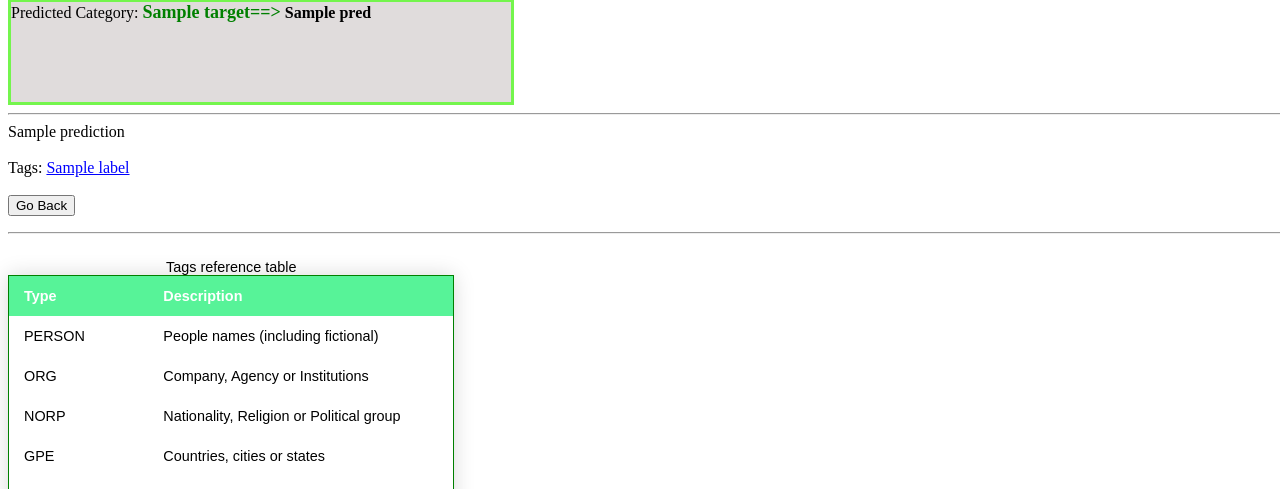
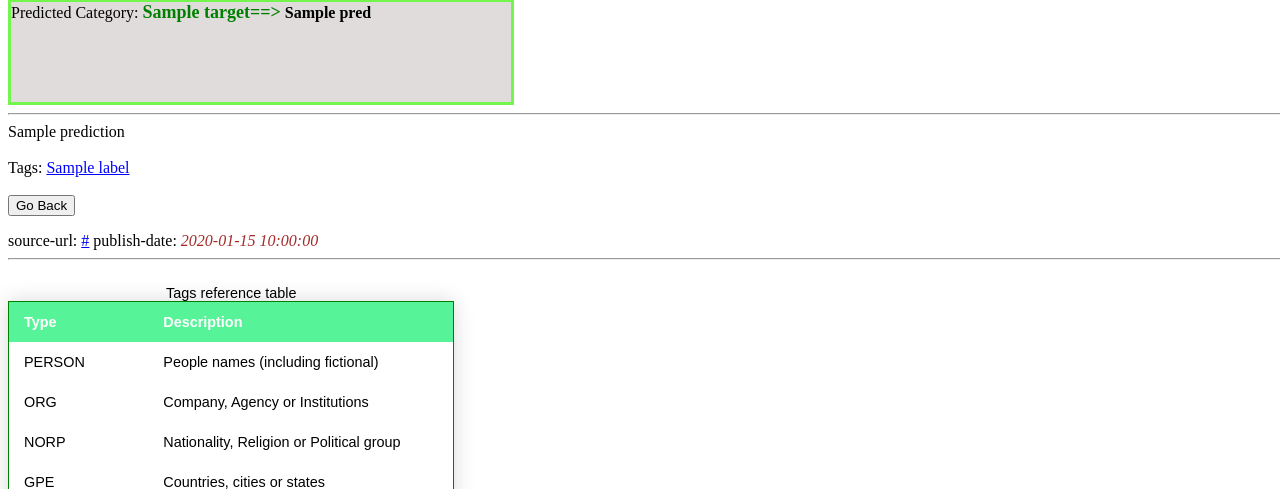
Before and after one commit to Suhaib-88/NewsPrediction-app, a Flask app: template templates/result.html in a window 1280 px wide. Shown: the part 191-680 px from the top of the page. Run offline with Flask 2, Linux system fonts and the light colour scheme; the template is opened without the code that fills it: most values are stand-ins (such as "Sample title", 1, 10 or a date in 2020); parts of the project's set-up code (start-up, migrations or seed data) failed here and were passed over.

Commit message:
Update result.html

```diff
--- a/templates/result.html
+++ b/templates/result.html
@@ -56,6 +56,12 @@
         }
     </script>
 </p>
+<section>
+
+source-url: <font color='cyan'><u><a href="{{urls}}">{{urls}}</a></u> </font>
+publish-date: <font color='brown'><i>{{date}}</i> </font>
+</section>
+
 <hr>
 
 
```
